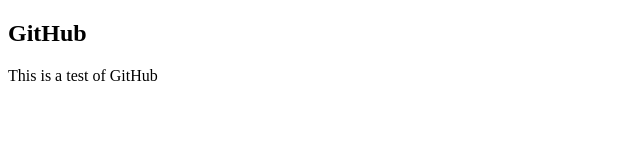
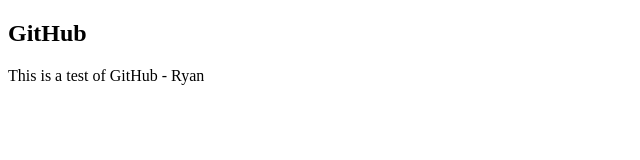
Before and after one commit to kiaCanada/test, a plain HTML site: page index.html in a window 1280 px wide. Shown: the full height of the page, 0-640 px from the left. Drawn offline with Linux system fonts and the light colour scheme.

Commit message:
ryan test

```diff
--- a/index.html
+++ b/index.html
@@ -7,7 +7,7 @@
 <body>
 
 	<h2>GitHub</h2>
-	<p>This is a test of GitHub</p>
+	<p>This is a test of GitHub - Ryan</p>
 
 </body>
 </html>
```
